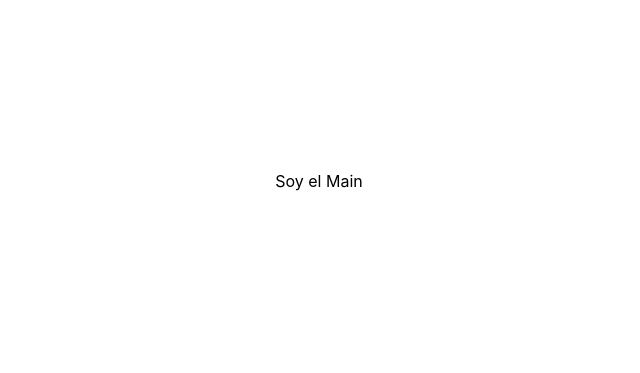
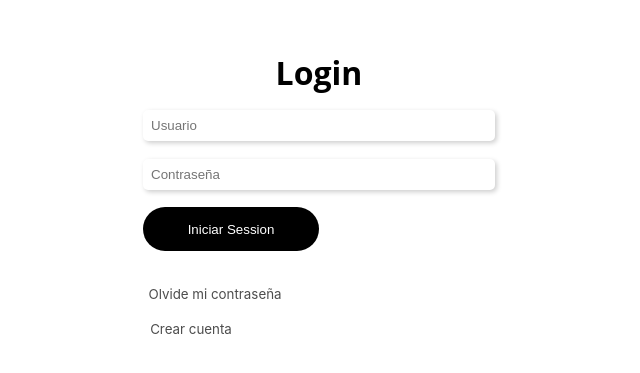
Before and after one commit to diverIT/front-diver-one, a Next.js app: page /main-content/MainContent in a window 1280 px wide. Shown: the part 219-592 px from the top of the page, without its empty margins (321-961 px from the left). Built offline with nearby package versions, Linux system fonts and the light colour scheme.

Commit message:
CREATE login

```diff
--- a/pages/main-content/MainContent.js
+++ b/pages/main-content/MainContent.js
@@ -2,7 +2,16 @@ import React from "react";
 import styles from "../../styles/Main.module.css";
 
 const Main = () => {
-  return <div className={styles.mainContent}>Soy el Main</div>;
+  return (
+    <div className={styles.mainContent}>
+      <h2 className={styles.title}>Login</h2>
+      <input className={styles.input} type="text" placeholder="Usuario" />
+      <input className={styles.input} type="text" placeholder="Contraseña" />
+      <button className={styles.button}>Iniciar Session</button>
+      <small className={styles.small}>Olvide mi contraseña</small>
+      <small className={styles.small2}>Crear cuenta</small>
+    </div>
+  );
 };
 
 export default Main;
--- a/styles/Aside.module.css
+++ b/styles/Aside.module.css
@@ -1,9 +1,23 @@
-.title{
-  min-width: 30%;
-  min-height: 100vh;
-  background: black;
+.content{
+  height: 100vh;
   display: flex;
+  flex-direction: column;
   justify-content: center;
   align-items: center;
+}
+.title {
+  margin-top: -2.5rem;
+  cursor: pointer;
+  font-family: open sans;
+  font-size: 3.2rem;
   color: white;
 }
+.title span {
+  color: #F7DF1E;
+}
+.text{
+  color: white;
+  padding:0 1.5rem 00;
+  text-align: center;
+  font-size: .9rem;
+}
--- a/styles/Home.module.css
+++ b/styles/Home.module.css
@@ -5,14 +5,27 @@
 
 .main {
   min-height: 100vh;
-  /* padding: 0; */
-  flex: 1;
+  /* flex: 1; */
   display: flex;
-  /* flex-direction: column; */
   justify-content: center;
   align-items: center;
+  background-color: black;
 }
 
+.title {
+  cursor: pointer;
+  font-family: open sans;
+  font-size: 4rem;
+  color: white;
+  transition: all 0.5s ease-in-out;
+}
+.title span {
+  color: #F7DF1E;
+}
+.title:hover{
+  transform: scale(1.1);
+  text-decoration:underline;
+}
 
 .footer {
   display: flex;
@@ -39,12 +52,6 @@
 .title a:focus,
 .title a:active {
   text-decoration: underline;
-}
-
-.title {
-  margin: 0;
-  line-height: 1.15;
-  font-size: 4rem;
 }
 
 .title,
--- /dev/null
+++ b/styles/Login.module.css
@@ -0,0 +1,6 @@
+.content {
+  width: 100%;
+  min-height: 100vh;
+  display: flex;
+  flex-direction: row-reverse;
+}
--- a/styles/Main.module.css
+++ b/styles/Main.module.css
@@ -1,9 +1,46 @@
 .mainContent {
   min-width: 70%;
   min-height: 100vh;
-  background: white;
   display: flex;
+  flex-direction: column;
   justify-content: center;
   align-items: center;
+  background: white;
+}
+.title {
+  font-family: open sans;
+  font-size: 2rem;
   color: black;
+  margin-bottom: 1rem;
 }
+.input {
+  width: 22rem;
+  border: none;
+  border-radius: 5px;
+  margin-bottom: 1.1rem;
+  padding: 0.5rem;
+  box-shadow: 2px 2px 5px hsla(0, 0%, 0%, 0.2);
+}
+.button {
+  border-radius: 50px;
+  width: 11rem;
+  border: none;
+  padding: 0.9rem;
+  margin-bottom: 1rem;
+  background-color: black;
+  color: white;
+  position: relative;
+  left: -5.5rem;
+}
+.small, .small2{
+  margin-top: 1.2rem;
+  margin-bottom:0;
+  text-align: left;
+  position: relative;
+  left: -6.5rem;
+  color: #4D4D4D;
+}
+.small2{
+  position: relative;
+  left: -8rem;
+}
```
Also changed, not shown: pages/Login.js (added, +15 -0 lines), pages/aside-content/Aside.js (+12 -1 lines), pages/components/Title.js (added, +11 -0 lines), pages/index.js (+11 -5 lines).
